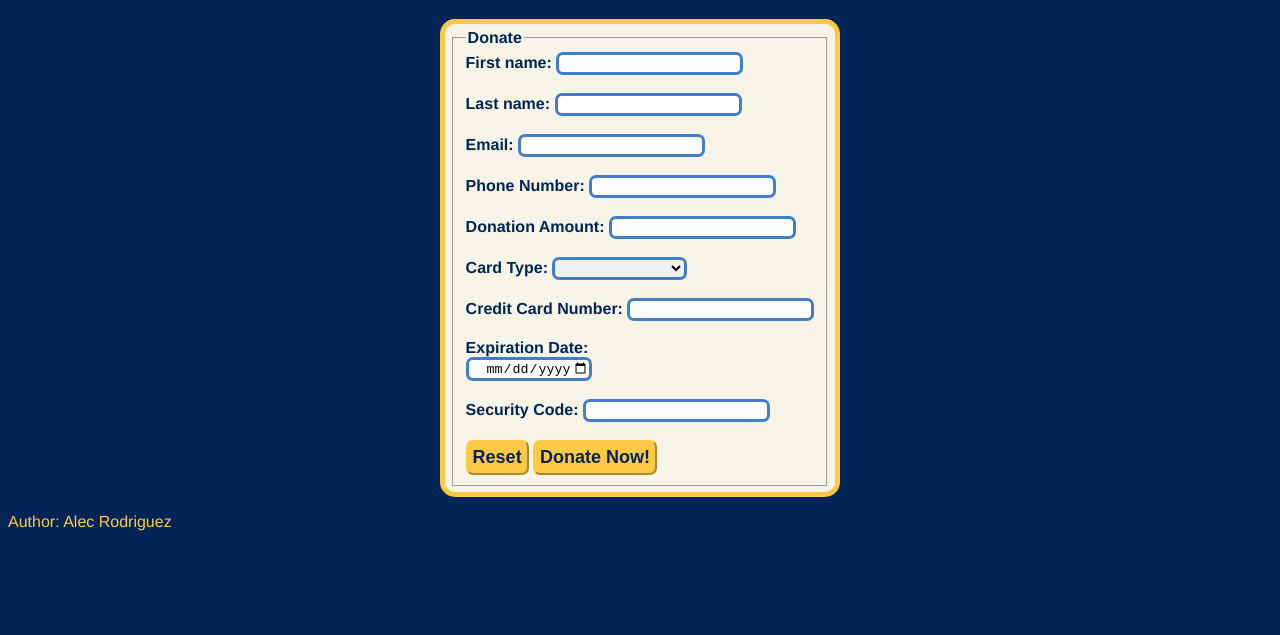
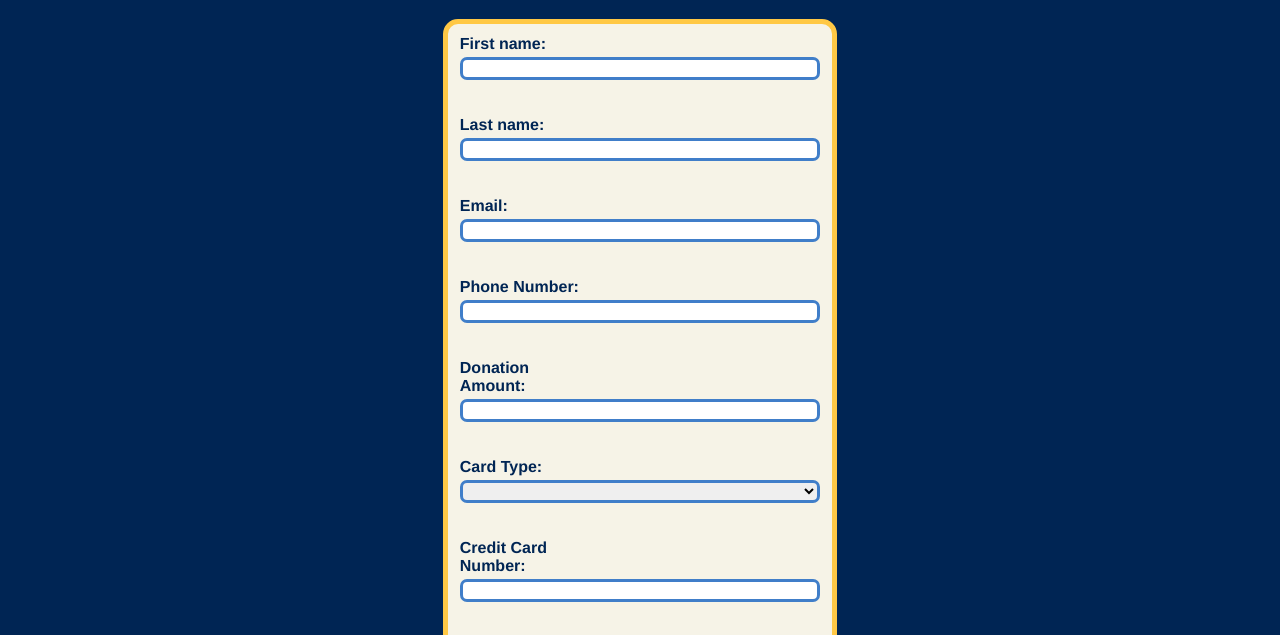
Before and after one commit to 94arodriguez/Assignment4FE, a plain HTML site: page donations.html in a window 1280 px wide. Shown: the part 134-769 px from the top of the page. Drawn offline with Linux system fonts and the light colour scheme.

Commit message:
Added transitions, transformations / Styled forms

```diff
--- a/donations.html
+++ b/donations.html
@@ -5,6 +5,42 @@
     <meta name="viewport" content="width=device-width" />
     <title>Donations</title>
     <link rel="stylesheet" type="text/css" href="style.css" />
+    <style>
+      ul {
+        list-style-type: none;
+        margin: 0;
+        padding: 5px;
+      }
+
+      li {
+        display: flex;
+        flex-wrap: wrap;
+      }
+
+      label {
+        flex: 0 0 8em;
+        margin-right: 1em;
+        margin-bottom: 4px;
+      }
+
+      input,
+      textarea,
+      fieldset,
+      select {
+        flex: 1 1 20em;
+      }
+
+      fieldset {
+        padding: 0;
+        border: none;
+      }
+
+      legend {
+        width: 1px;
+        height: 1px;
+        overflow: hidden;
+      }
+    </style>
   </head>
 
   <body class="background">
@@ -34,13 +70,12 @@
             >
               <fieldset>
                 <legend>Donate</legend>
+                <ul>
+                  <li>
                     <label for="fname">First name:</label>
-                <input
-                  type="text"
-                  id="fname"
-                  name="fname"
-                  class="box2"
-                /><br /><br />
+                    <input type="text" id="fname" name="fname" class="box2" />
+                  </li>
+                  <br /><br />
                   <input
                     type="hidden"
                     id="custId"
@@ -48,60 +83,55 @@
                     value="1845"
                     class="box2"
                   />
+                  <li>
                     <label for="lname">Last name:</label>
-                <input
-                  type="text"
-                  id="lname"
-                  name="lname"
-                  class="box2"
-                /><br /><br />
+                    <input type="text" id="lname" name="lname" class="box2" />
+                  </li>
+                  <br /><br />
+                  <li>
                     <label for="email">Email:</label>
-                <input
-                  type="email"
-                  name="email"
-                  id="email"
-                  class="box2"
-                /><br /><br />
+                    <input type="email" name="email" id="email" class="box2" />
+                  </li>
+                  <br /><br />
+                  <li>
                     <label for="tel">Phone Number:</label>
-                <input
-                  type="tel"
-                  name="tel"
-                  id="tel"
-                  class="box2"
-                /><br /><br />
+                    <input type="tel" name="tel" id="tel" class="box2" />
+                  </li>
+                  <br /><br />
+                  <li>
                     <label for="amount">Donation Amount:</label>
-                <input type="number" class="box2" /><br /><br />
+                    <input type="number" class="box2" />
+                  </li>
+                  <br /><br />
+                  <li>
                     <label type="select">Card Type:</label>
                     <select id="select" class="box2">
                       <option value="blank"></option>
                       <option value="yes">Visa</option>
                       <option value="No">Master Card</option>
                       <option value="yes">Discover</option>
-                  <option value="yes">American Express</option></select
-                ><br /><br />
+                      <option value="yes">American Express</option>
+                    </select>
+                  </li>
+                  <br /><br />
+                  <li>
                     <label for="card">Credit Card Number:</label>
-                <input
-                  type="text"
-                  id="fname"
-                  name="fname"
-                  class="box2"
-                /><br /><br />
+                    <input type="text" id="fname" name="fname" class="box2" />
+                  </li>
+                  <br /><br />
+                  <li>
                     <label for="date">Expiration Date:</label><br />
-                <input
-                  type="date"
-                  id="date"
-                  name="date"
-                  class="box2"
-                /><br /><br />
+                    <input type="date" id="date" name="date" class="box2" />
+                  </li>
+                  <br /><br />
+                  <li>
                     <label for="card">Security Code:</label>
-                <input
-                  type="text"
-                  id="fname"
-                  name="fname"
-                  class="box2"
-                /><br /><br />
+                    <input type="text" id="fname" name="fname" class="box2" />
+                  </li>
+                  <br /><br />
                   <input class="post" type="reset" name="reset" id="reset" />
                   <input class="post" type="submit" value="Donate Now!" />
+                </ul>
               </fieldset>
             </form>
           </div>
--- a/style.css
+++ b/style.css
@@ -395,9 +395,13 @@ td {
 }
 
 img:hover {
-  transform: scale(1.05);
+  transform: skewx(10deg);
 }
 
 input:hover {
   transform: scale(0.9);
 }
+
+select:hover {
+  transform: scale(0.9);
+}
```
Also changed, not shown: create.html (+35 -0 lines), membership.html (+53 -19 lines), newsletter.html (+56 -24 lines). Lines whose indentation alone changed are shown as unchanged.
